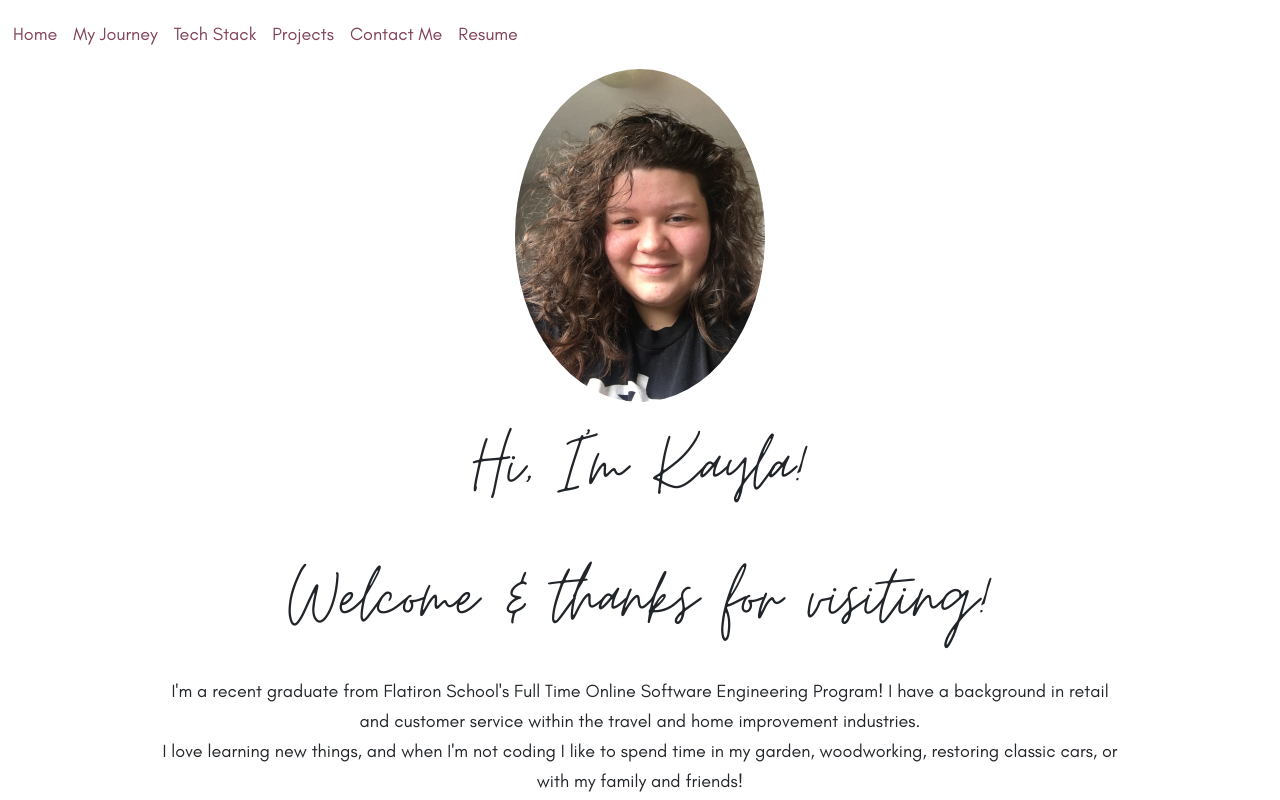
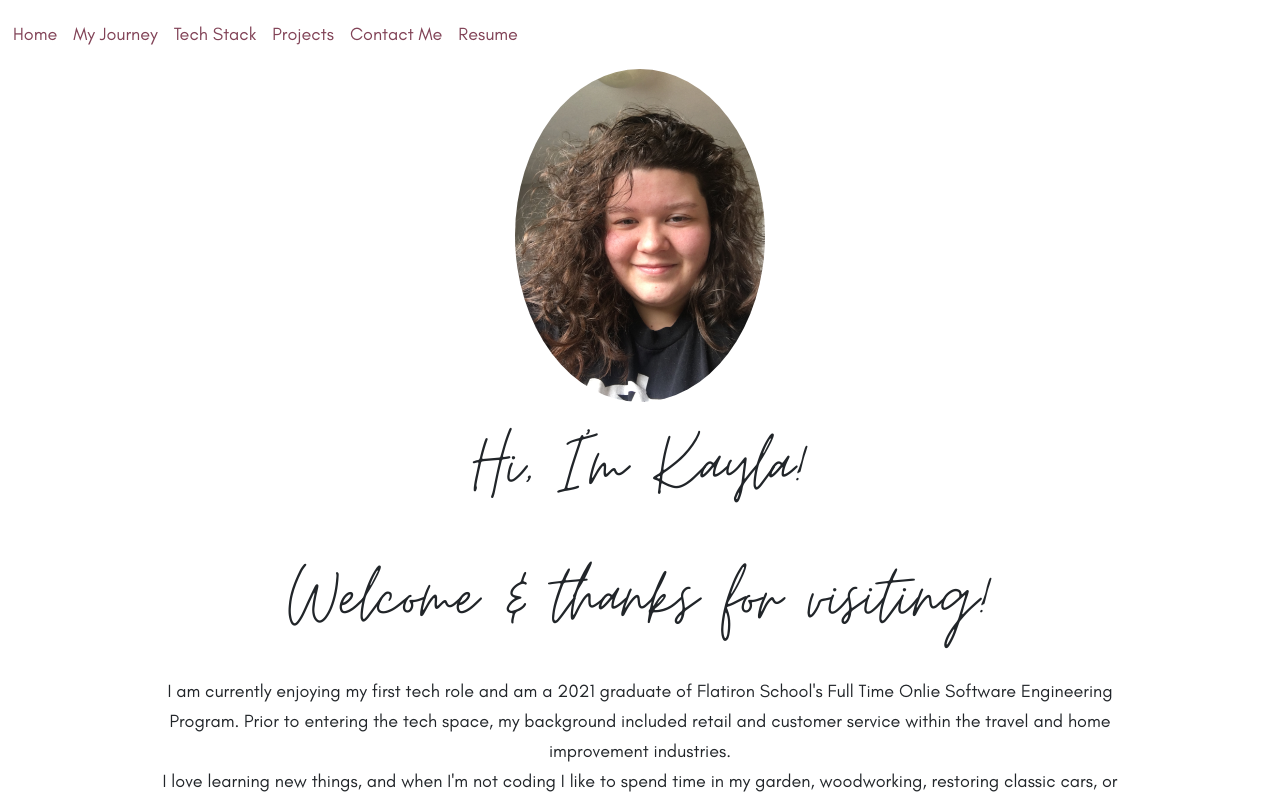
Before and after one commit to HeartyRhombus/HeartyRhombus.github.io, a React (Create React App) app: page / in a window 1280 px wide. Shown: the top 800 px of the page. Built offline with nearby package versions, Linux system fonts and the light colour scheme.

Commit message:
update about section with new role

```diff
--- a/src/components/AboutComponent.js
+++ b/src/components/AboutComponent.js
@@ -4,7 +4,7 @@ class AboutComponent extends Component {
     render() {
         return (
             <div id="me_description">
-                I'm a recent graduate from Flatiron School's Full Time Online Software Engineering Program! I have a background in retail and customer service within the travel and home improvement industries.
+                I am currently enjoying my first tech role and am a 2021 graduate of Flatiron School's Full Time Onlie Software Engineering Program. Prior to entering the tech space, my background included retail and customer service within the travel and home improvement industries.
                 <br/>
                 I love learning new things, and when I'm not coding I like to spend time in my garden, woodworking, restoring classic cars, or with my family and friends!
             </div>
```
